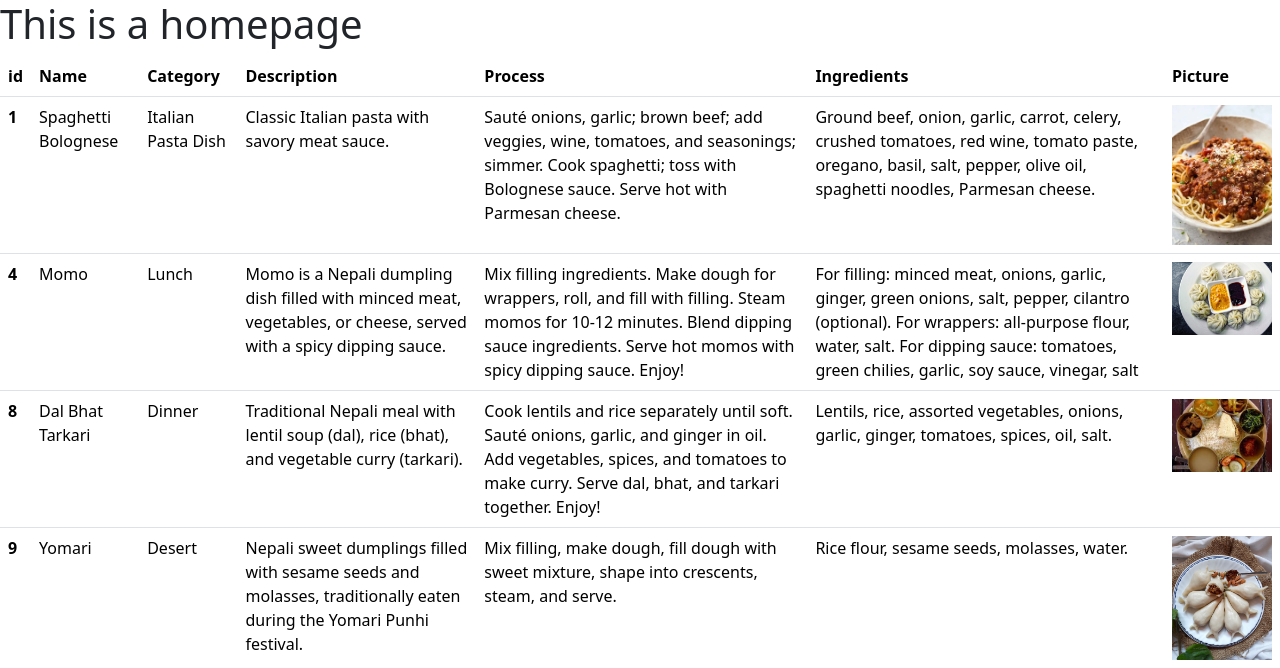
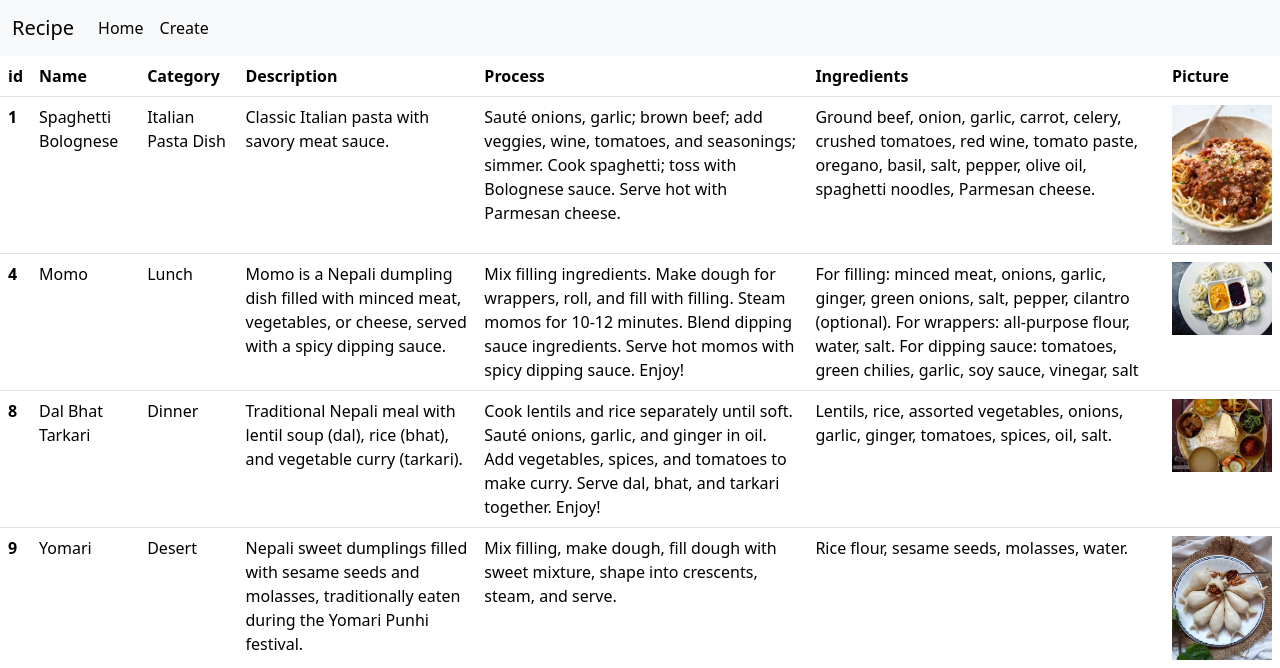
Before and after one commit to susanchelsea/Recipe-App, a Django app: page /home/ in a window 1280 px wide. Shown: the top 668 px of the page. Run offline with Django 5.2, Linux system fonts and the light colour scheme; data comes from the database, SQL or seed files in the repository; both versions use the stored data as it was after the commit.

Commit message:
Nav bar created and done

```diff
--- a/project/views.py
+++ b/project/views.py
@@ -1,4 +1,4 @@
-from django.shortcuts import render
+from django.shortcuts import render, redirect
 from .models import Recipe
 
 # Create your views here.
@@ -16,4 +16,5 @@ def create(request):
         process = request.POST.get('process')
         picture = request.FILES.get('picture')
         Recipe.objects.create(name=name,category=category,description=description,ingredients=ingredients,process=process,picture=picture)
+        return redirect('home')
     return render(request, 'create.html')
--- a/recipe/urls.py
+++ b/recipe/urls.py
@@ -22,8 +22,8 @@ from django.conf.urls.static import static
 
 urlpatterns = [
     path('admin/', admin.site.urls),
-    path('home/', home),
-    path('create/', create)
+    path('home/', home, name='home'),
+    path('create/', create, name='create' )
 ]
 
 if settings.DEBUG:
--- a/templates/create.html
+++ b/templates/create.html
@@ -8,7 +8,7 @@
     <title>Create</title>
 </head>
 <body>
-    <h1>This is a create page</h1>
+    {% include 'nav.html' %}
 
     <form method = "POST" enctype="multipart/form-data">
         {% csrf_token %}
--- a/templates/home.html
+++ b/templates/home.html
@@ -5,10 +5,10 @@
     <meta name="viewport" content="width=device-width, initial-scale=1.0">
     <link href="https://cdn.jsdelivr.net/npm/bootstrap@5.3.3/dist/css/bootstrap.min.css" rel="stylesheet" integrity="sha384-QWTKZyjpPEjISv5WaRU9OFeRpok6YctnYmDr5pNlyT2bRjXh0JMhjY6hW+ALEwIH" crossorigin="anonymous">
     <script src="https://cdn.jsdelivr.net/npm/bootstrap@5.3.3/dist/js/bootstrap.bundle.min.js" integrity="sha384-YvpcrYf0tY3lHB60NNkmXc5s9fDVZLESaAA55NDzOxhy9GkcIdslK1eN7N6jIeHz" crossorigin="anonymous"></script>
-    <title>Document</title>
+    <title>Recipe</title>
 </head>
 <body>
-    <h1> This is a homepage</h1>
+    {% include 'nav.html' %}
     <table class="table">
         <thead>
           <tr>
--- /dev/null
+++ b/templates/nav.html
@@ -0,0 +1,27 @@
+<!DOCTYPE html>
+<html lang="en">
+<head>
+    <meta charset="UTF-8">
+    <meta name="viewport" content="width=device-width, initial-scale=1.0">
+</head>
+<body>
+    <nav class="navbar navbar-expand-lg bg-body-tertiary">
+        <div class="container-fluid">
+          <a class="navbar-brand" href="{% url 'home' %}">Recipe</a>
+          <button class="navbar-toggler" type="button" data-bs-toggle="collapse" data-bs-target="#navbarNav" aria-controls="navbarNav" aria-expanded="false" aria-label="Toggle navigation">
+            <span class="navbar-toggler-icon"></span>
+          </button>
+          <div class="collapse navbar-collapse" id="navbarNav">
+            <ul class="navbar-nav">
+              <li class="nav-item">
+                <a class="nav-link active" aria-current="page" href="{% url 'home' %}">Home</a>
+              </li>
+              <li class="nav-item">
+                <a class="nav-link active" aria-current="page" href="{% url 'create' %}">Create</a>
+              </li>
+            </ul>
+          </div>
+        </div>
+      </nav>
+</body>
+</html>
```
Also changed, not shown: db.sqlite3, media/images/Spaghetti-Bolognese_6pcIxQo.webp (renamed from media/images/Spaghetti-Bolognese.webp), media/images/yomari.jpeg (added).
